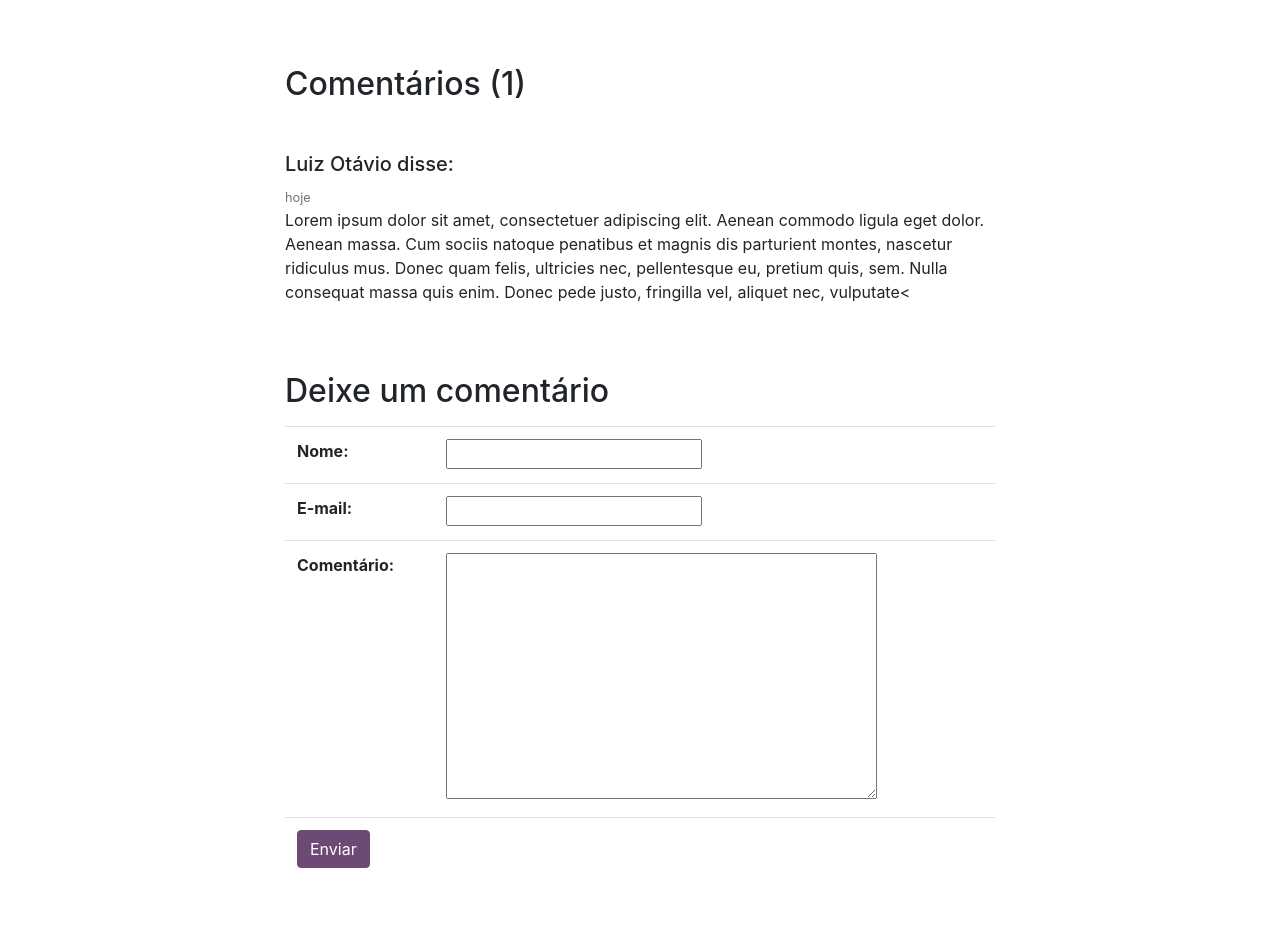
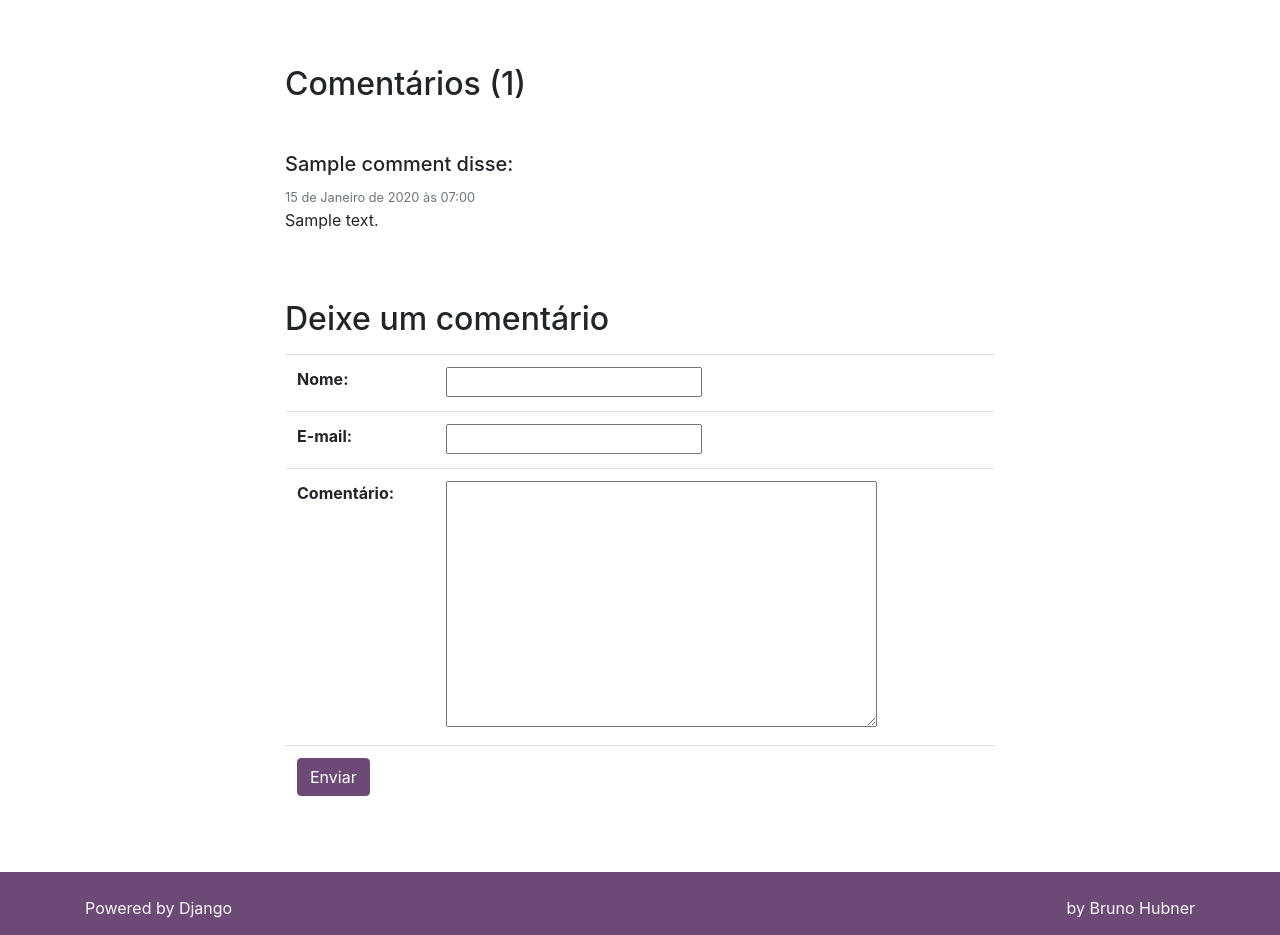
Before and after one commit to brunohubner/blog-django, a Django app: page /post/1 in a window 1280 px wide. Shown: the part 633-1568 px from the top of the page. Run offline with Django 4.2, Linux system fonts and the light colour scheme; tables that the repository leaves empty hold one stand-in row (values such as "Sample post"); grey boxes marked "Sample" are stand-in pictures; some libraries are stand-ins or nearby versions.

Commit message:
feat: create comment feature

```diff
--- a/comments/models.py
+++ b/comments/models.py
@@ -13,3 +13,6 @@
         User, on_delete=models.DO_NOTHING, blank=True, null=True)
     publicated = models.BooleanField(default=False)
     created_at = models.DateTimeField(default=timezone.now)
+
+    def __str__(self) -> str:
+        return self.name
--- a/posts/templates/posts/post_details.html
+++ b/posts/templates/posts/post_details.html
@@ -25,20 +25,20 @@
             </div>
             <div class="col-xl"></div>
         </div>
-        <div class="row pt-5">
-            <div class="col-xl"></div>
-            <div class="col-xl-8">
-                <h2 class="my-3">Comentários (1)</h2>
-                <h5 class="mb-2 mt-5">Luiz Otávio disse:</h5>
-                <small class="text-muted">hoje</small>
-                <p class="mb-1">Lorem ipsum dolor sit amet, consectetuer adipiscing elit. Aenean commodo
-                    ligula eget dolor. Aenean massa. Cum sociis natoque penatibus et magnis dis parturient
-                    montes, nascetur ridiculus mus. Donec quam felis, ultricies nec, pellentesque eu,
-                    pretium quis, sem. Nulla consequat massa quis enim. Donec pede justo, fringilla vel,
-                    aliquet nec, vulputate&lt;</p>
+        {% if comments %}
+            <div class="row pt-5">
+                <div class="col-xl"></div>
+                <div class="col-xl-8">
+                    <h2 class="my-3">Comentários ({{ comments.count }})</h2>
+                    {% for comment in comments %}
+                        <h5 class="mb-2 mt-5">{{ comment.name }} disse:</h5>
+                        <small class="text-muted">{{ comment.created_at }}</small>
+                        <p class="mb-1">{{ comment.comment }}</p>
+                    {% endfor %}
+                </div>
+                <div class="col-xl"></div>
             </div>
-            <div class="col-xl"></div>
-        </div>
+        {% endif %}
         <div class="row pt-5">
             <div class="col-xl"></div>
             <div class="col-xl-8">
--- a/posts/views.py
+++ b/posts/views.py
@@ -61,6 +61,13 @@
     form_class = FormComment
     context_object_name = 'post'
 
+    def get_context_data(self, **kwargs):
+        context = super().get_context_data(**kwargs)
+        post = self.get_object()
+        comments = Comment.objects.filter(publicated=True, post=post.id)
+        context['comments'] = comments
+        return context
+
     def form_valid(self, form):
         post = self.get_object()
         comment = Comment(**form.cleaned_data)
@@ -70,5 +77,6 @@
             comment.user = self.request.user
 
         comment.save()
-        messages.success(self.request, 'Comentário enviado com sucesso.')
+        messages.success(
+            self.request, 'Comentário enviado para avaliação dos ADMs.')
         return redirect('post_details', pk=post.id)
```
